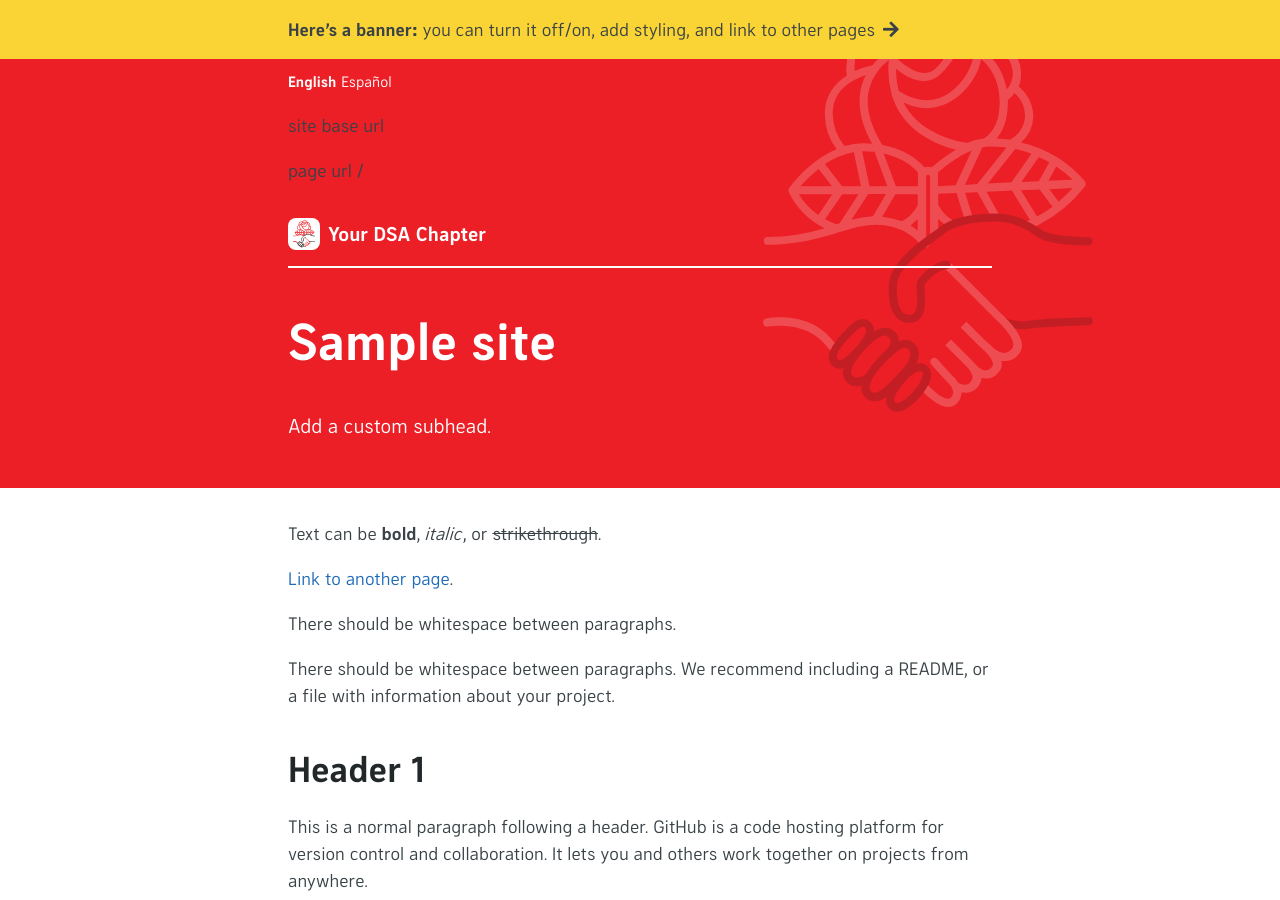
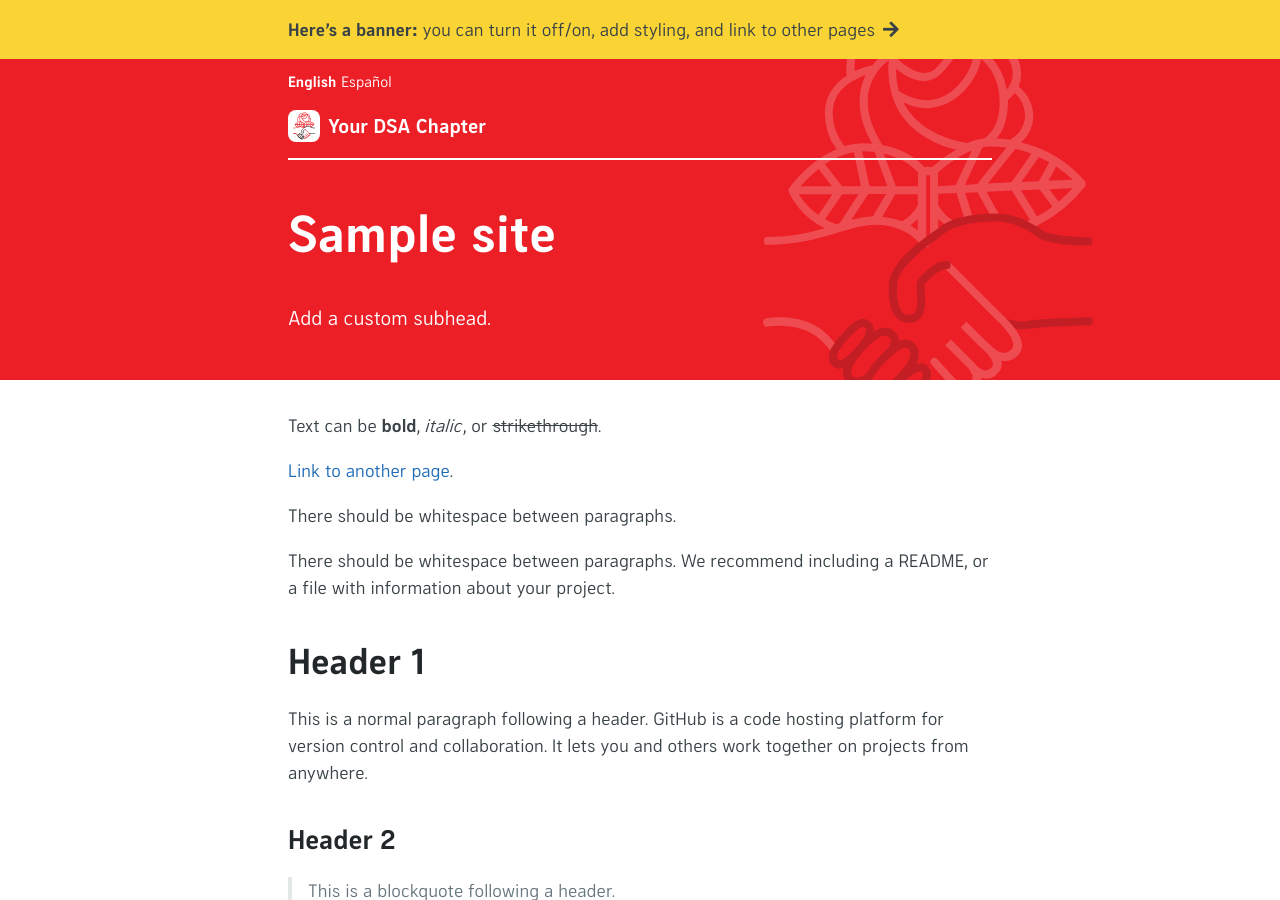
Before and after one commit to ChicagoDSA/haymarket, a Jekyll site: the page built from _homepage/en.md, in a window 1280 px wide and 900 px high. Built offline with Jekyll 4.4.1, drawn with Linux system fonts in a browser that asks for light colours; nearby versions of some CDN libraries; some web fonts are replaced; our own code applies the rules of GitHub Pages for plain Markdown files; library files that are not in the unit come from our copies; the repository's description, which GitHub fills in, is left out.

Commit message:
revert public debugging

```diff
--- a/_includes/header-container.html
+++ b/_includes/header-container.html
@@ -33,8 +33,6 @@
 				{% endfor %}
 			{% endfor %}
 		</ul>
-		<p>site base url {{ site.base-url }}</p>
-		<p>page url {{ page.url }}</p>
 		<div id="chapter">
 			{% if site.chapter.header-logo-svg && site.chapter.header-logo-png-fallback %}
 				{%- capture logo -%}
```
